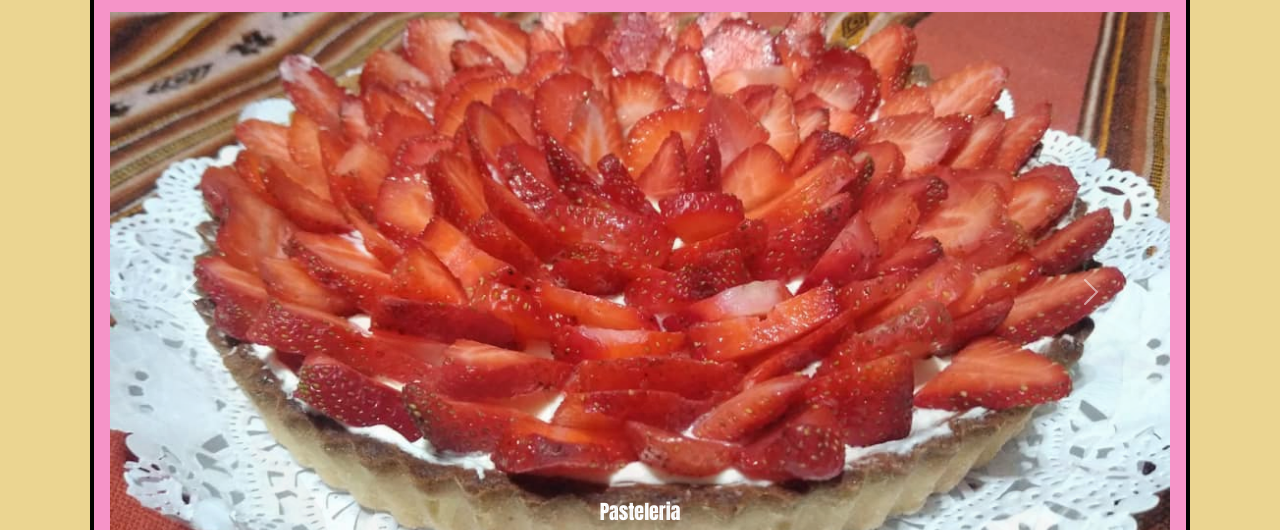
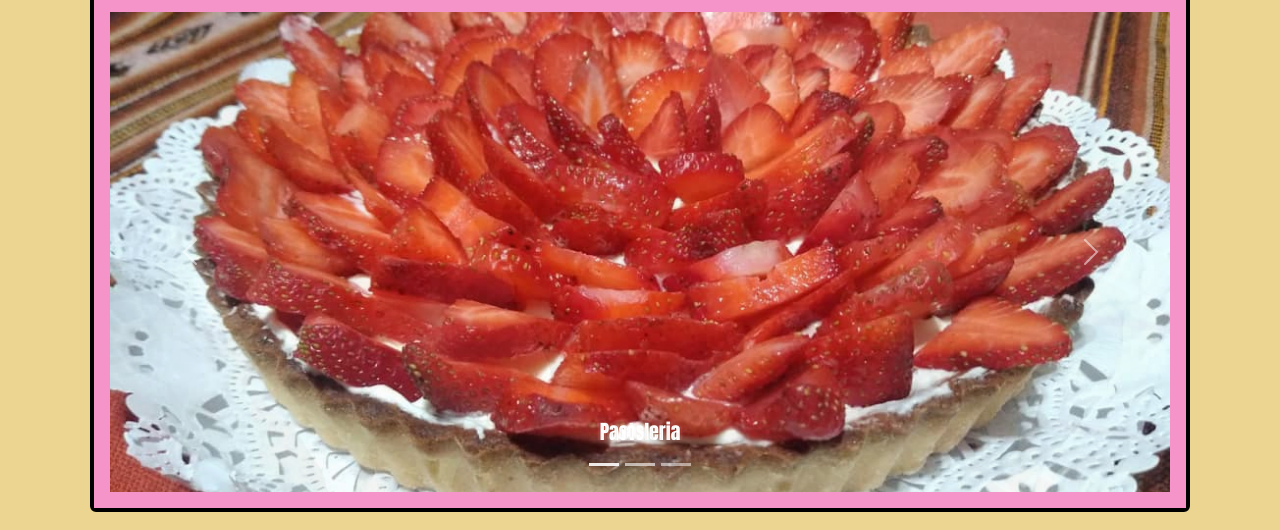
Before and after one commit to nelgo91/Sheshu-Cake-s, a plain HTML site: page index.html in a window 1280 px wide. Shown: the part 187-717 px from the top of the page. Drawn offline with nearby package versions, Linux system fonts and the light colour scheme.

Commit message:
estilando

```diff
--- a/css/style.css
+++ b/css/style.css
@@ -43,7 +43,7 @@ main{
     background-color: #EBD591;
 }
 .carousel-item{
-    height: 35rem;
+    height: 30rem;
     background-position: center;
     background-size: cover;
 }
@@ -55,6 +55,7 @@ main{
     border: 1px solid black;
 }
 .card-header{
+    align-items: center;
     text-align: center;
     background-color: #F594C8;
 }
```
